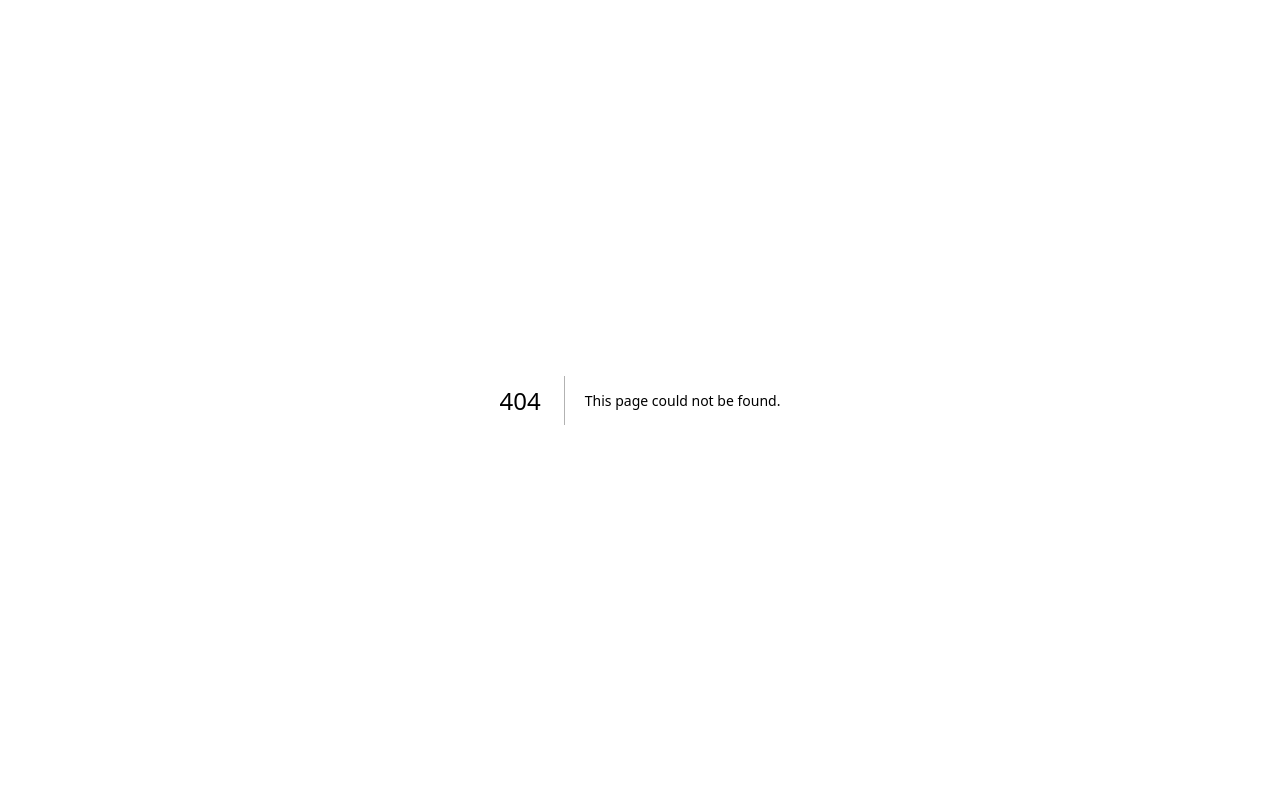
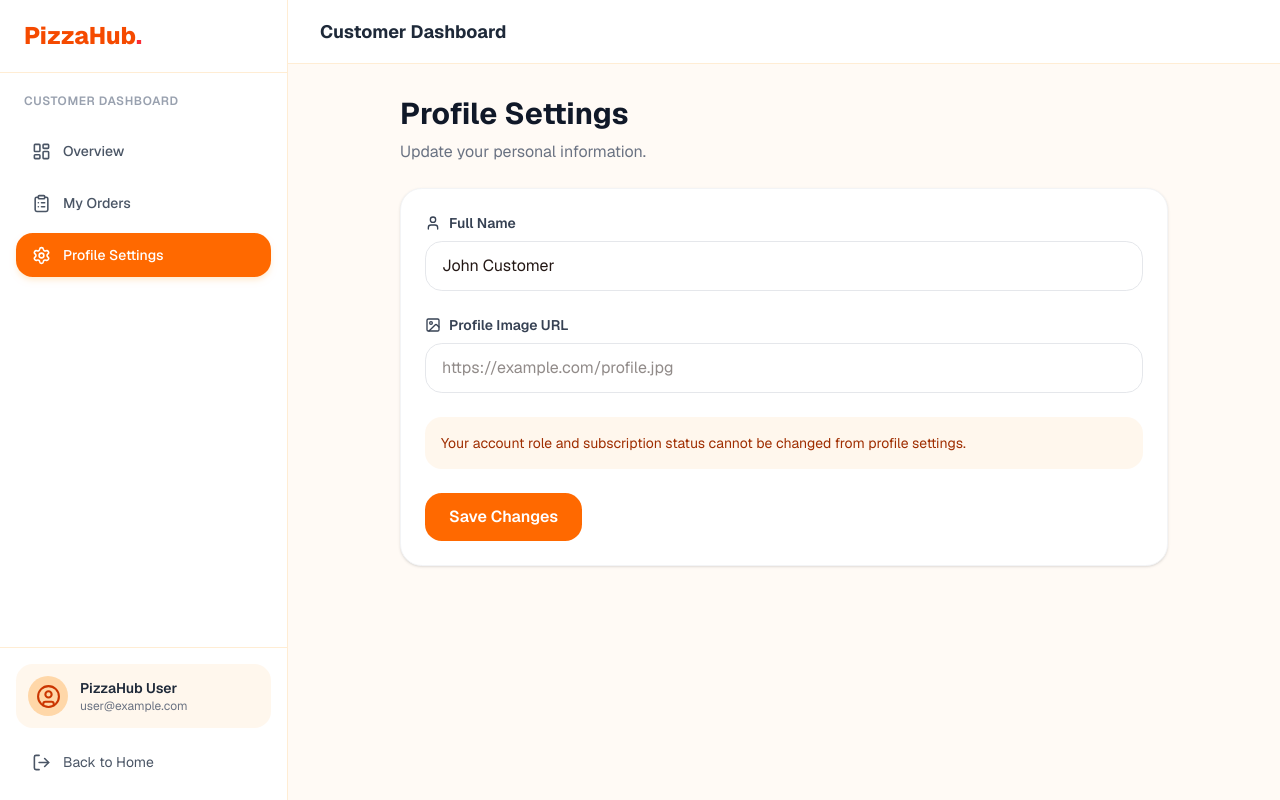
Before and after one commit to NayeemurRahman0017/pizzahub, a Next.js app: page /dashboard/customer/profile in a window 1280 px wide. Before the commit this address had no page. Built offline with nearby package versions, Linux system fonts and the light colour scheme.

Commit message:
Build customer profile settings page

```diff
--- a/src/app/dashboard/customer/orders/page.tsx
+++ b/src/app/dashboard/customer/orders/page.tsx
@@ -2,7 +2,7 @@
 
 import { useState } from "react";
 import Image from "next/image";
-import { DashboardShell } from "@/components/dashboard/dashboard-shell";
+import DashboardShell from "@/components/dashboard/dashboard-shell";
 
 type OrderStatus = "Pending" | "Accepted" | "Rejected" | "Cancelled";
 
--- /dev/null
+++ b/src/app/dashboard/customer/profile/page.tsx
@@ -0,0 +1,98 @@
+"use client";
+
+import { useState } from "react";
+import Image from "next/image";
+import DashboardShell from "@/components/dashboard/dashboard-shell";
+import { User, Image as ImageIcon } from "lucide-react";
+import { toast } from "sonner";
+
+export default function CustomerProfilePage() {
+  const [name, setName] = useState("John Customer");
+  const [image, setImage] = useState("");
+
+  const handleSubmit = (e: React.FormEvent<HTMLFormElement>) => {
+    e.preventDefault();
+
+    // Backend integration will be added later.
+    toast.success("Profile updated successfully!");
+  };
+
+  return (
+    <DashboardShell role="customer">
+      <div className="mx-auto max-w-3xl space-y-6">
+        <div>
+          <h1 className="text-3xl font-bold text-gray-900">
+            Profile Settings
+          </h1>
+          <p className="mt-2 text-gray-500">
+            Update your personal information.
+          </p>
+        </div>
+
+        <form
+          onSubmit={handleSubmit}
+          className="space-y-6 rounded-2xl border border-gray-100 bg-white p-6 shadow-sm"
+        >
+          <div>
+            <label className="mb-2 flex items-center gap-2 text-sm font-semibold text-gray-700">
+              <User size={16} />
+              Full Name
+            </label>
+
+            <input
+              type="text"
+              value={name}
+              onChange={(e) => setName(e.target.value)}
+              required
+              className="w-full rounded-xl border border-gray-200 px-4 py-3 outline-none transition focus:border-orange-500"
+              placeholder="Enter your full name"
+            />
+          </div>
+
+          <div>
+            <label className="mb-2 flex items-center gap-2 text-sm font-semibold text-gray-700">
+              <ImageIcon size={16} />
+              Profile Image URL
+            </label>
+
+            <input
+              type="url"
+              value={image}
+              onChange={(e) => setImage(e.target.value)}
+              className="w-full rounded-xl border border-gray-200 px-4 py-3 outline-none transition focus:border-orange-500"
+              placeholder="https://example.com/profile.jpg"
+            />
+          </div>
+
+          {image && (
+            <div>
+              <p className="mb-2 text-sm font-semibold text-gray-700">
+                Image Preview
+              </p>
+              <Image
+                src={image}
+                alt="Profile preview"
+                width={96}
+                height={96}
+                unoptimized
+                className="h-24 w-24 rounded-full border object-cover"
+              />
+            </div>
+          )}
+
+          <div className="rounded-xl bg-orange-50 p-4 text-sm text-orange-800">
+            Your account role and subscription status cannot be changed from
+            profile settings.
+          </div>
+
+          <button
+            type="submit"
+            className="rounded-xl bg-orange-500 px-6 py-3 font-semibold text-white transition hover:bg-orange-600"
+          >
+            Save Changes
+          </button>
+        </form>
+      </div>
+    </DashboardShell>
+  );
+}
```
